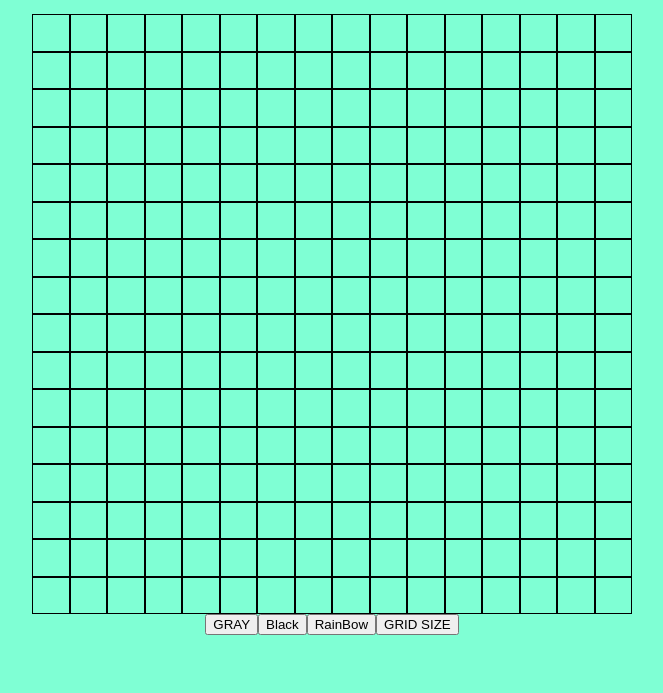
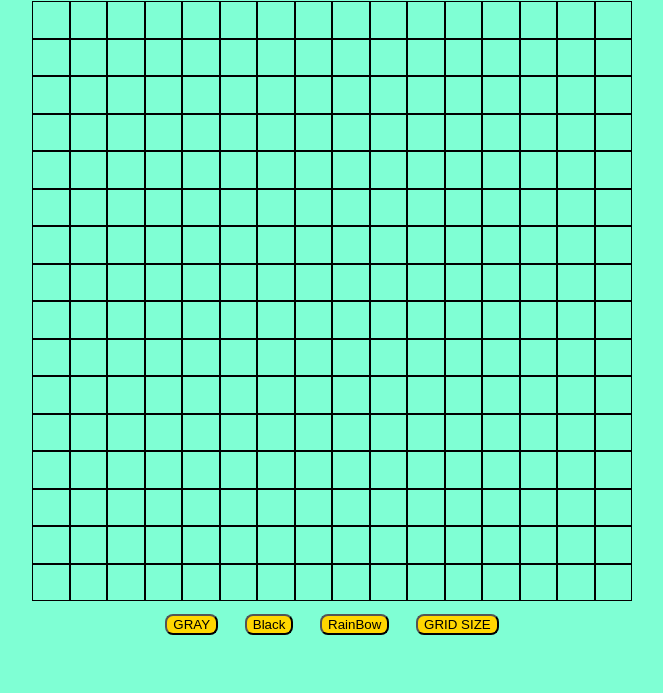
Before and after one commit to Thomas-boop/Etch-a-sketch, a plain HTML site: page index.html in a window 1280 px wide. Shown: the part 123-816 px from the top of the page, without its empty margins (308-971 px from the left). Drawn offline with Linux system fonts and the light colour scheme.

Commit message:
decorated my buttons

```diff
--- a/styles.css
+++ b/styles.css
@@ -20,6 +20,13 @@ section h1 {
     font-size: 4em;
 }
 
+.btn {
+    margin: 1em;
+    color: black;
+    background-color: gold;
+    border-radius: 8px;
+}
+
 
 
 
```
